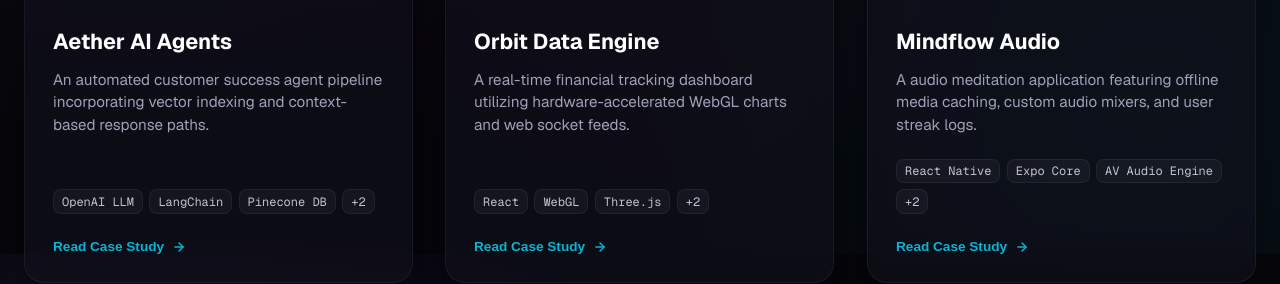
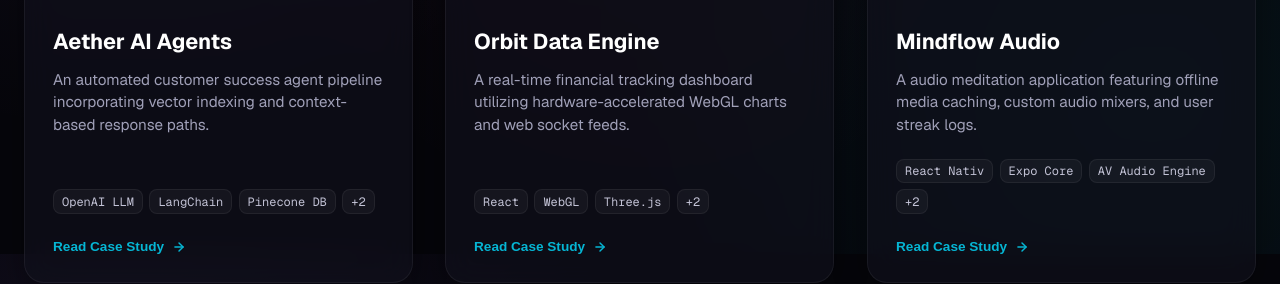
Before and after one commit to shayanmalik1107/test, a Next.js app: page /portfolio in a window 1280 px wide. Shown: the part 1346-1630 px from the top of the page. Built offline with nearby package versions, Linux system fonts and the light colour scheme.

Commit message:
Update content via Next.js Visual Editor

```diff
--- a/src/app/portfolio/page.js
+++ b/src/app/portfolio/page.js
@@ -84,7 +84,7 @@
       tag: "Mental Health / Mobile App",
       desc: "A audio meditation application featuring offline media caching, custom audio mixers, and user streak logs.",
       image: "/hero.png",
-      tech: ["React Native", "Expo Core", "AV Audio Engine", "Realm DB", "Lottie CSS"],
+      tech: ["React Nativ", "Expo Core", "AV Audio Engine", "Realm DB", "Lottie CSS"],
       challenge: "The client wanted a lightweight audio player offering smooth sound mixing (e.g. ambient rain overlaying music) that works without internet access.",
       solution: "We coded a React Native audio engine mapping AV nodes locally on iOS and Android. Audio assets are pre-cached in local memory with a Streak streak tracker in Realm DB.",
       results: ["1M+ tracks downloaded offline", "50% increase in daily user retention", "Featured on App Store frontpage"]
```
